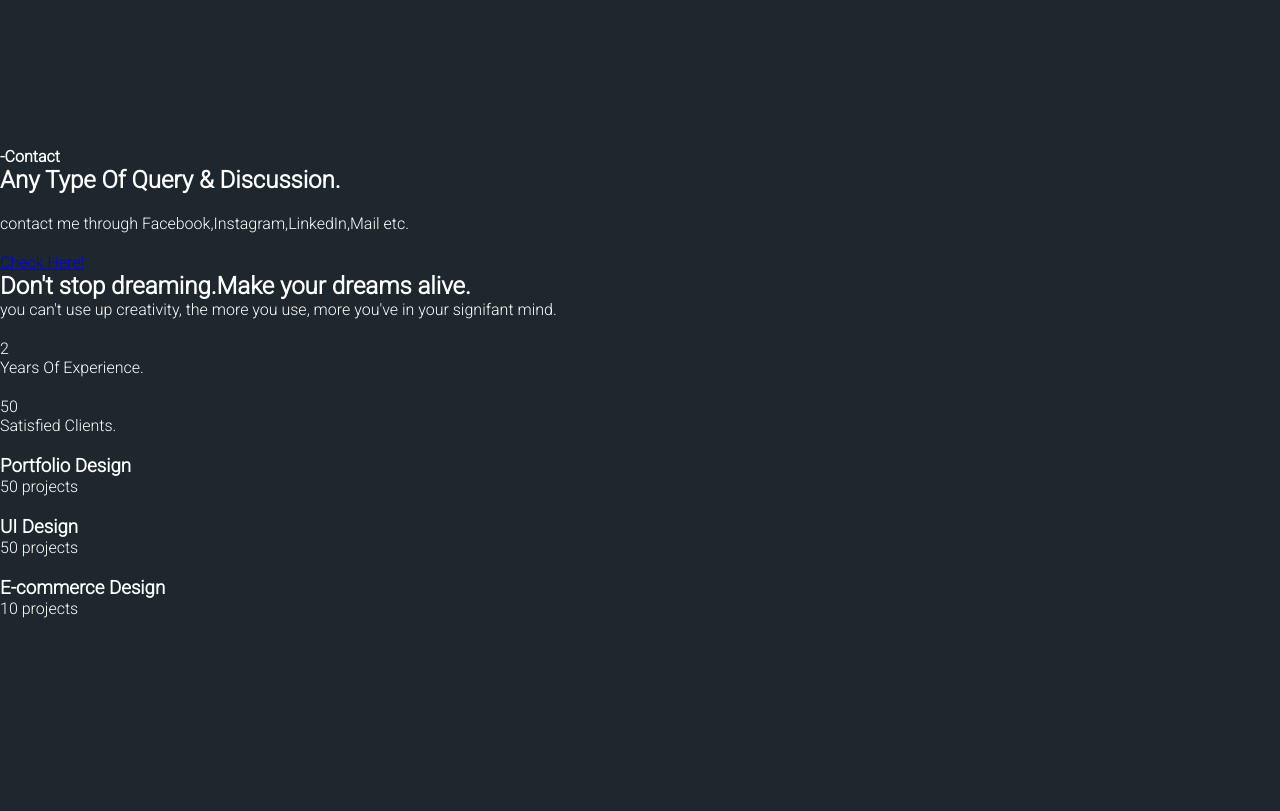
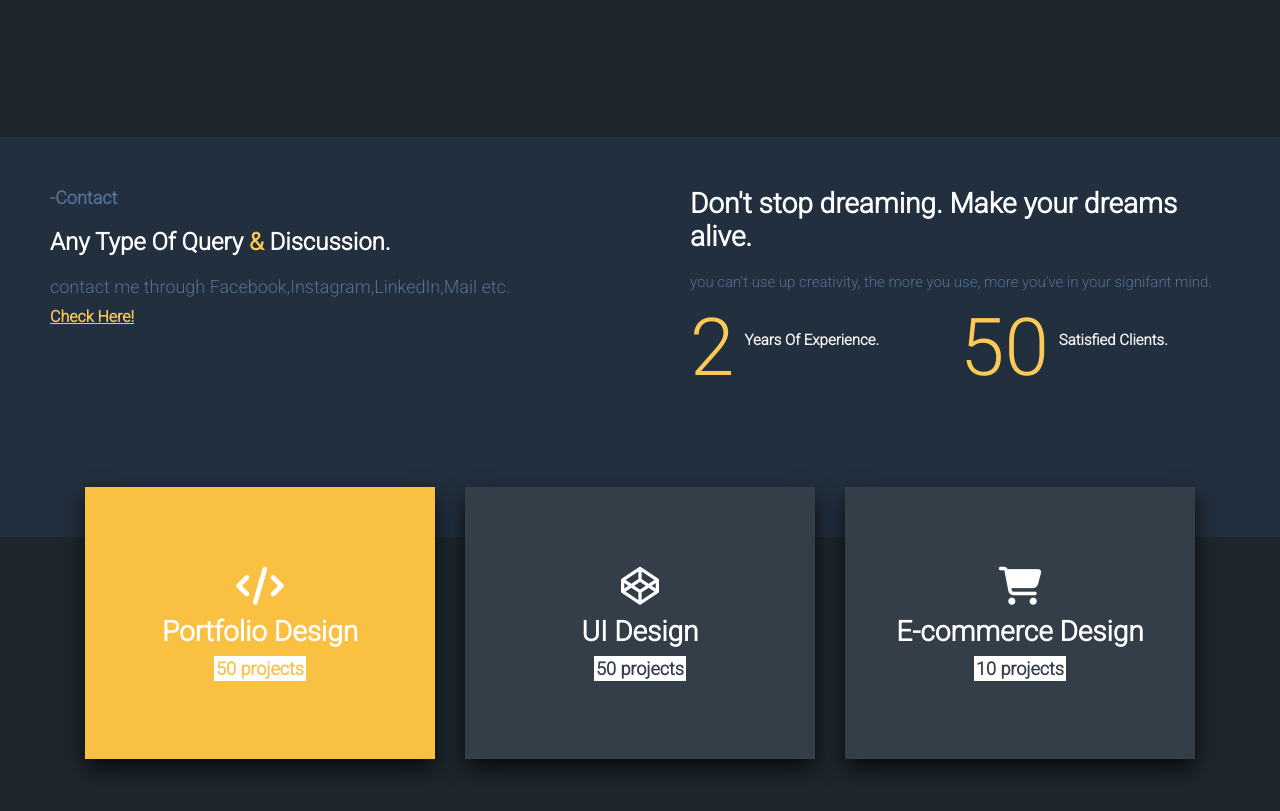
Before and after one commit to sharkozis/my-portfolio.github.io, a plain HTML site: page index.html in a window 1280 px wide. Shown: the part 661-1472 px from the top of the page. Before the commit the page ends 1299 px from the top, so only its background shows below. Drawn offline with Linux system fonts and the light colour scheme.

Commit message:
contact page here

```diff
--- a/index.html
+++ b/index.html
@@ -7,6 +7,7 @@
     <title>Hossicoder</title>
     <link rel="shortcut icon" href="img/favicon.png" type="image/x-icon">
     <link rel="stylesheet" href="style.css">
+
 
     <!-- -------------google fonts style--------------------- -->
     <link rel="preconnect" href="https://fonts.googleapis.com">
@@ -53,12 +54,12 @@
         <div class="c-upper-div">
             <div class="c-left">
                 <h4>-Contact</h4>
-                <h2>Any Type Of Query & Discussion.</h2>
+                <h2>Any Type Of Query <span>&</span> Discussion.</h2>
                 <p>contact me through Facebook,Instagram,LinkedIn,Mail etc.</p>
                 <a href="#">Check Here!</a>
             </div>
             <div class="c-right">
-                <h1>Don't stop dreaming.Make your dreams alive.</h1>
+                <h1>Don't stop dreaming. Make your dreams alive.</h1>
                 <p>you can't  use up creativity, the more you use, more you've in your signifant mind.</p>
 
                 <div class="sm-c-div">
@@ -75,15 +76,18 @@
         </div>
         <div class="c-lower-div">
             <div class="detail-div">
-                <div class="one-d">
+                <div class="one-d common">
+                    <i class="fas fa-code"></i>
                     <h3>Portfolio Design</h3>
                     <p>50 projects</p>
                 </div>
-                <div class="two-d">
+                <div class="two-d common">
+                    <i class="fab fa-codepen"></i>
                     <h3>UI Design</h3>
                     <p>50 projects</p>
                 </div>
-                <div class="three-d">
+                <div class="three-d common">
+                    <i class="fas fa-shopping-cart"></i>
                     <h3>E-commerce Design</h3>
                     <p>10 projects</p>
                 </div>
@@ -94,5 +98,17 @@
 
     <!-- contact division end here -->
 
+
+
+
+
+
+
+
+
+
+   <!-- font awesome cdn link -->
+   <script src="https://kit.fontawesome.com/81911850e7.js" crossorigin="anonymous"></script>
+   <!-- font awesome cdn link -->
 </body>
 </html>
--- a/style.css
+++ b/style.css
@@ -125,6 +125,159 @@ header{
 
 }
 /* right header div here */
+/*header style end here*/
 
 
-/*header style end here*/
+/* contact form start here */
+/*c upper div here*/
+.c-upper-div{
+    background-color:#222f3e;
+    height:400px;
+    display: flex;
+    width:100%;
+
+}
+
+.c-left,.c-right{
+    width: 50%;
+    margin:50px;
+
+}
+.c-left h4,p{
+    color:#537194;
+    font-size: 18px;
+}
+.c-left span,a{
+    color:#feca57;
+    font-weight: bold;
+    transition: 1s ease all;
+}
+.c-left h4,h2,p{
+    margin-bottom: 20px;
+}
+.c-left a:hover{
+    color:#222f3e;
+    background-color:#feca57;
+    transition: 0.9s all ;
+    transform: scale(2);
+}
+
+
+
+.c-right h1{
+    font-size: 28px;
+}
+.c-right p{
+    font-size: 15px;
+}
+.c-right h1,p{
+    margin-bottom:20px;
+}
+
+.sm-c-div{
+    display: flex;
+    width: 100%;
+}
+
+.sm-c-left,.sm-c-right{
+    width: 50%;
+    display: flex;
+}
+
+.sm-c-left span,.sm-c-right span{
+    color:#feca57;
+    font-size: 80px;
+    margin-right: 10px;
+}
+.sm-c-left p,.sm-c-right p{
+    margin-top: 30px;
+    color: whitesmoke;
+    font-weight: bold;
+}
+
+/*c upper div end here*/
+
+
+/*c lower div start here*/
+
+.c-lower-div{
+    background-color:#1e272e;
+    height: 400px;
+
+} /*     #35495f;    */
+.common{
+    width:350px;
+    padding:80px 15px;
+    text-align: center;
+    margin: 15px;
+    box-shadow: 0 10px 20px rgba(0,0,0,0.7);
+    transition: 0.6s ease all;
+
+}
+.detail-div{
+    display: flex;
+    justify-content: center;
+
+}
+.detail-div i{
+    font-size: 38px;
+}
+
+.one-d{
+    color:white;
+    margin-top:-50px;
+    background-color:#fac042;
+
+}
+.common:hover{
+    transform:translateY(-50px);
+
+}
+.one-d i,h3,p{
+    margin-bottom:10px;
+}
+.one-d h3{
+    font-size: 28px;
+}
+.one-d p{
+    color: #fac042;
+    background-color: white;
+    display: inline;
+    padding:2px;
+    font-weight: bold;
+}
+.two-d{
+    color:white;
+    margin-top:-50px;
+    background-color:#343e49;
+}
+.two-d i,h3,p{
+    margin-bottom:10px;
+}
+.two-d h3{
+    font-size: 28px;
+}
+.two-d p{
+    color: #343e49;
+    background-color:white;
+    padding:2px;
+    display: inline;
+    font-weight: bold;
+}
+.three-d{
+    color:white;
+    margin-top:-50px;
+    background-color:#343e49;
+}
+.three-d i,h3,p{
+    margin-bottom:10px;
+}
+.three-d h3{
+    font-size: 28px;
+}
+.three-d p{
+    color: #343e49;
+    background-color:white;
+    padding:2px;
+    display: inline;
+    font-weight: bold;
```
